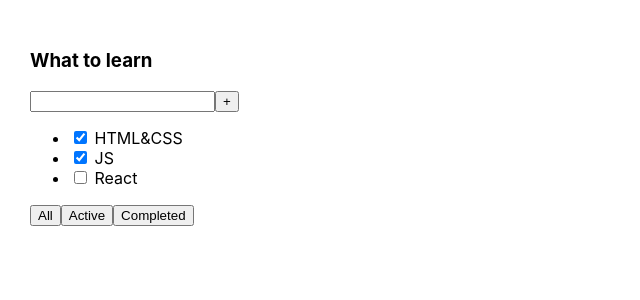
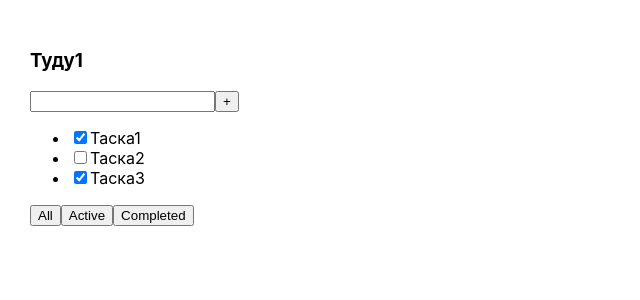
Before and after one commit to StasBolotov/todolist, a React (Create React App) app: page / in a window 1280 px wide. Shown: the top 300 px of the page, without its empty margins (0-640 px from the left). Built offline with nearby package versions, Linux system fonts and the light colour scheme.

Commit message:
Спринт-1 конец первого занятия.

```diff
--- a/src/App.tsx
+++ b/src/App.tsx
@@ -1,12 +1,23 @@
 import React from 'react';
 import './App.css';
-import {Todolist} from "./Todolist";
+import {Todolist} from "./ToDoList";
 
+export type TaskType = {
+    id: number
+    title: string
+    isDone: boolean
+}
 
 function App() {
+    const tasks: Array<TaskType> = [
+        {id: 1, title: "Таска1", isDone: true},
+        {id: 2, title: "Таска2", isDone: false},
+        {id: 3, title: "Таска3", isDone: true}
+    ]
+
     return (
         <div className="App">
-            <Todolist />
+            <Todolist title="Туду1" tasks={tasks}/>
         </div>
     );
 }
--- /dev/null
+++ b/src/Button.tsx
@@ -0,0 +1,10 @@
+export type buttonPropsType = {
+    title: string
+}
+export const Button = ({title}: buttonPropsType) => {
+    return (
+        <button>
+            <span>{title}</span>
+        </button>
+    )
+}
--- a/src/ToDoList.tsx
+++ b/src/ToDoList.tsx
@@ -1,22 +1,42 @@
-import React from "react";
+// import React from "react";
+import {TaskType} from "./App";
+import {Button} from "./Button";
 
-export const Todolist = () => {
+type PropsType = {
+    title: string
+    tasks: TaskType[]
+}
+
+
+
+export const Todolist = (props: PropsType) => {
+
+    const tasklist: Array<JSX.Element> = props.tasks.map(task => {
+        return(
+            <li>
+                <input type="checkbox" checked={task.isDone}/>
+                <span>{task.title}</span>
+            </li>
+        )
+    })
+
     return (
         <div className="Todolist">
-            <h3>What to learn</h3>
+            <h3>{props.title}</h3>
             <div>
                 <input/>
-                <button>+</button>
+                <Button title="+"/>
             </div>
             <ul>
-                <li><input type="checkbox" checked={true}/> <span>HTML&CSS</span></li>
-                <li><input type="checkbox" checked={true}/> <span>JS</span></li>
-                <li><input type="checkbox" checked={false}/> <span>React</span></li>
+                {tasklist}
+                {/*<li><input type="checkbox" checked={true}/> <span>HTML&CSS</span></li>*/}
+                {/*<li><input type="checkbox" checked={true}/> <span>JS</span></li>*/}
+                {/*<li><input type="checkbox" checked={false}/> <span>React</span></li>*/}
             </ul>
             <div>
-                <button>All</button>
-                <button>Active</button>
-                <button>Completed</button>
+                <Button title="All"/>
+                <Button title="Active"/>
+                <Button title="Completed"/>
             </div>
         </div>
     )
```
